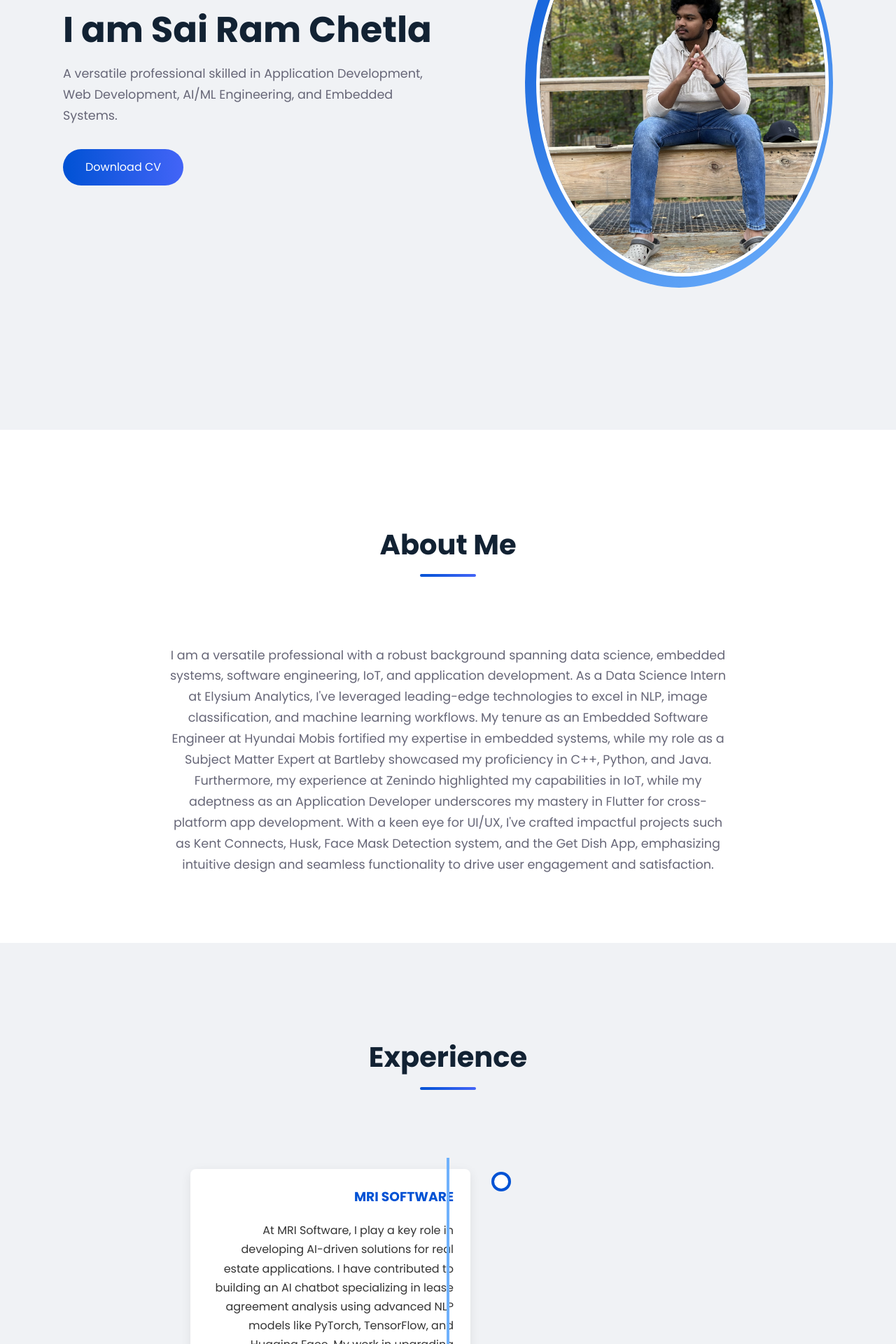
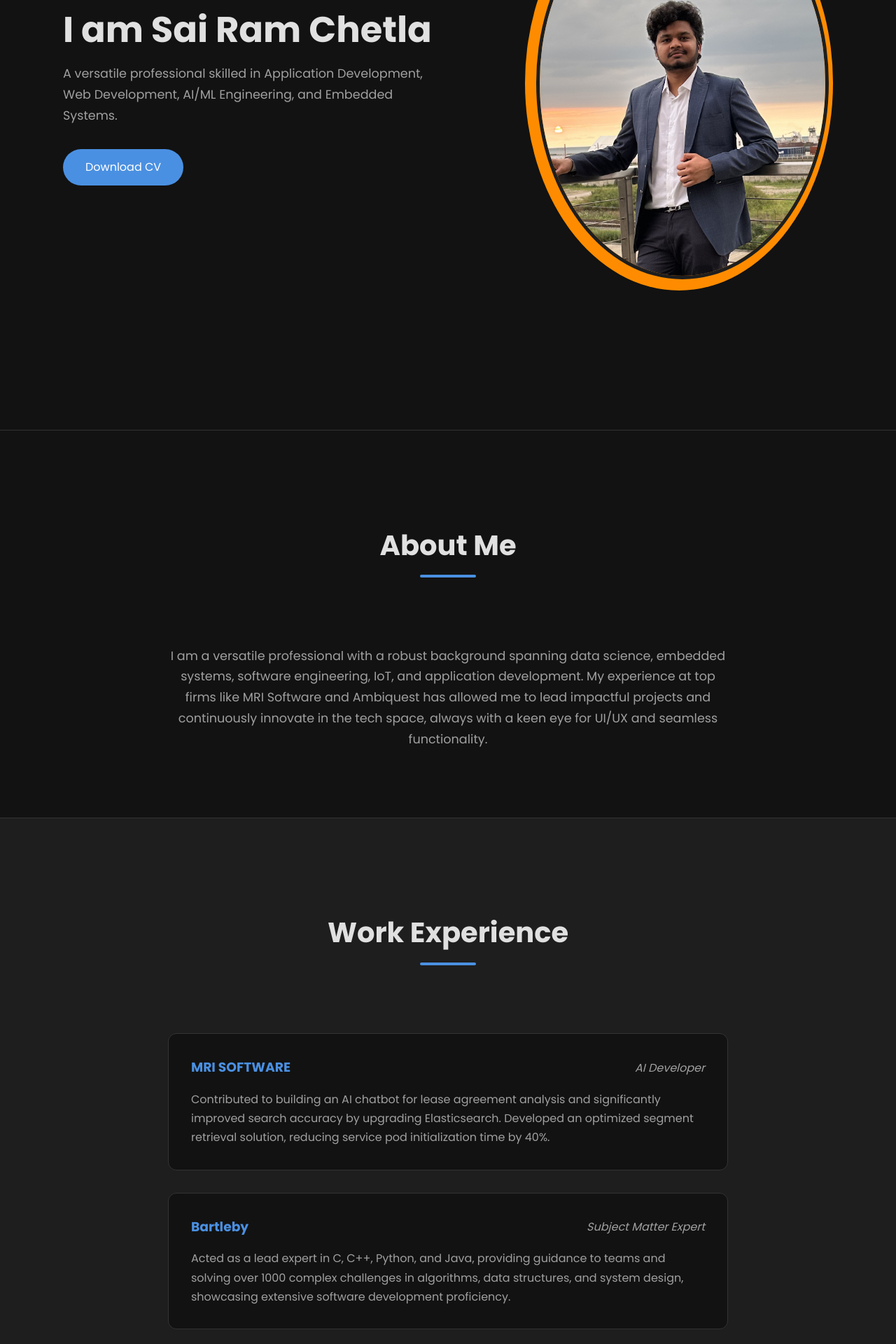
Before and after one commit to chetlasairam/ChetlaSaiRam.github.io, a PHP site: page / in a window 1280 px wide. Shown: the part 440-2360 px from the top of the page at 70% size. Run offline with PHP 8.4, Linux system fonts and the light colour scheme.

Commit message:
newui done

```diff
--- a/css/style.css
+++ b/css/style.css
@@ -13,17 +13,17 @@
 11. Responsive Design
 --- */
 
-/* 1. Global Styles & Variables */
+/* 1. Global Styles & Dark Theme Variables */
 :root {
-    --primary-color: #0052D4;
-    --secondary-color: #4364F7;
-    --accent-color: #6FB1FC;
-    --dark-navy: #122233;
-    --light-bg: #F0F2F5;
-    --white-color: #FFFFFF;
-    --text-color: #333;
-    --light-text: #667;
-    --shadow-color: rgba(0, 0, 0, 0.08);
+    --primary-color: #4A90E2; /* A brighter blue for accents */
+    --secondary-color: #7ED321; /* A vibrant green for highlights */
+    --bg-color: #121212; /* Main background color */
+    --surface-color: #1E1E1E; /* For cards and surfaces */
+    --surface-color-hover: #2a2a2a; /* For hover states */
+    --text-color: #E0E0E0; /* Primary text color */
+    --text-color-secondary: #A0A0A0; /* Lighter text for subtitles */
+    --border-color: #333333; /* For borders and dividers */
+    --shadow-color: rgba(0, 0, 0, 0.5);
     --font-family: 'Poppins', sans-serif;
 }
 
@@ -33,7 +33,7 @@ html {
 
 body {
     font-family: var(--font-family);
-    background-color: var(--white-color);
+    background-color: var(--bg-color);
     color: var(--text-color);
     margin: 0;
     line-height: 1.7;
@@ -115,17 +116,17 @@ body {
     font-size: 1.5rem;
     background: none;
     border: none;
-    color: var(--dark-navy);
+    color: var(--text-color);
     cursor: pointer;
 }
 
 /* 3. Hero (Intro) Section */
 .hero-section {
-    background-color: var(--light-bg);
+    background-color: var(--bg-color);
     min-height: 100vh;
     display: flex;
     align-items: center;
-    padding-top: 80px; /* Offset for sticky header */
+    padding-top: 80px;
 }
 
 .hero-content {
@@ -148,19 +149,19 @@ body {
 .hero-text h1 {
     font-size: 3.2rem;
     margin: 0.5rem 0 1rem 0;
-    color: var(--dark-navy);
+    color: var(--text-color);
     line-height: 1.2;
 }
 
 .hero-text p {
     font-size: 1.1rem;
-    color: var(--light-text);
+    color: var(--text-color-secondary);
     margin-bottom: 2rem;
 }
 
 .btn-primary {
-    background: linear-gradient(90deg, var(--primary-color), var(--secondary-color));
-    color: var(--white-color);
+    background: var(--primary-color);
+    color: #fff;
     padding: 0.8rem 2rem;
     border-radius: 50px;
     text-decoration: none;
@@ -182,19 +183,23 @@ body {
     position: relative;
     border-radius: 50%;
     padding: 1rem;
-    background: linear-gradient(145deg, var(--primary-color), var(--accent-color));
+    background: #FF8C00; /* A nice, modern shade of orange */
 }
 
 .hero-image img {
     width: 100%;
     border-radius: 50%;
-    border: 5px solid var(--white-color);
+    border: 5px solid var(--surface-color);
     display: block;
 }
 
 /* 4. General Section Styling */
 section {
     padding: 6rem 0;
+    border-bottom: 1px solid var(--border-color);
+}
+section:last-of-type {
+    border-bottom: none;
 }
 
 .section-title {
@@ -204,7 +209,7 @@ section {
 
 .section-title h2 {
     font-size: 2.5rem;
-    color: var(--dark-navy);
+    color: var(--text-color);
     position: relative;
     display: inline-block;
     padding-bottom: 0.8rem;
@@ -218,13 +223,13 @@ section {
     transform: translateX(-50%);
     width: 80px;
     height: 4px;
-    background: linear-gradient(90deg, var(--primary-color), var(--secondary-color));
+    background: var(--primary-color);
     border-radius: 2px;
 }
 
 /* 5. About Section */
 .about-section {
-    background-color: var(--white-color);
+    background-color: var(--bg-color);
 }
 
 .about-text {
@@ -232,80 +237,61 @@ section {
     margin: 0 auto;
     text-align: center;
     font-size: 1.1rem;
-    color: var(--light-text);
+    color: var(--text-color-secondary);
 }
 
-/* 6. Experience Section (Timeline) */
+/* 6. Experience Section (New Design) */
 .experience-section {
-    background-color: var(--light-bg);
+    background-color: var(--surface-color);
 }
 
-.timeline {
-    position: relative;
+.experience-grid {
+    display: grid;
+    grid-template-columns: 1fr;
+    gap: 2rem;
     max-width: 800px;
     margin: 0 auto;
 }
 
-.timeline::after {
-    content: '';
-    position: absolute;
-    width: 4px;
-    background: var(--accent-color);
-    top: 0;
-    bottom: 0;
-    left: 50%;
-    margin-left: -2px;
+.experience-card {
+    background-color: var(--bg-color);
+    padding: 2rem;
+    border-radius: 12px;
+    border: 1px solid var(--border-color);
+    transition: transform 0.3s, border-color 0.3s;
 }
 
-.timeline-item {
-    padding: 1rem 2rem;
-    position: relative;
-    width: 50%;
+.experience-card:hover {
+    transform: translateY(-5px);
+    border-color: var(--primary-color);
 }
 
-.timeline-item:nth-child(odd) {
-    left: 0;
-    padding-right: 3rem;
-    text-align: right;
+.experience-header {
+    display: flex;
+    justify-content: space-between;
+    align-items: center;
+    margin-bottom: 1rem;
 }
 
-.timeline-item:nth-child(even) {
-    left: 50%;
-    padding-left: 3rem;
+.experience-header h3 {
+    margin: 0;
+    color: var(--primary-color);
 }
 
-.timeline-item::after {
-    content: '';
-    position: absolute;
-    width: 20px;
-    height: 20px;
-    right: -10px;
-    background-color: var(--white-color);
-    border: 4px solid var(--primary-color);
-    top: 20px;
-    border-radius: 50%;
-    z-index: 1;
+.experience-role {
+    font-weight: 500;
+    color: var(--text-color-secondary);
+    font-style: italic;
 }
 
-.timeline-item:nth-child(even)::after {
-    left: -10px;
-}
-
-.timeline-content {
-    padding: 1.5rem;
-    background: var(--white-color);
-    border-radius: 8px;
-    box-shadow: 0 4px 15px var(--shadow-color);
-}
-
-.timeline-content h3 {
-    margin-top: 0;
-    color: var(--primary-color);
+.experience-card p {
+    color: var(--text-color-secondary);
+    margin: 0;
 }
 
 /* 7. Services Section */
 .services-section {
-    background-color: var(--white-color);
+    background-color: var(--bg-color);
 }
 
 .services-grid {
--- a/index.html
+++ b/index.html
@@ -42,7 +42,7 @@
                     </div>
                     <div class="hero-image-container">
                         <div class="hero-image">
-                            <img src="./img/intro_pic/me.jpg" alt="Sai Ram Chetla">
+                            <img src="./img/intro_pic/IMG_5624.png" alt="Sai Ram Chetla">
                         </div>
                     </div>
                 </div>
@@ -55,7 +55,7 @@
                     <h2>About Me</h2>
                 </div>
                 <p class="about-text">
-                    I am a versatile professional with a robust background spanning data science, embedded systems, software engineering, IoT, and application development. As a Data Science Intern at Elysium Analytics, I've leveraged leading-edge technologies to excel in NLP, image classification, and machine learning workflows. My tenure as an Embedded Software Engineer at Hyundai Mobis fortified my expertise in embedded systems, while my role as a Subject Matter Expert at Bartleby showcased my proficiency in C++, Python, and Java. Furthermore, my experience at Zenindo highlighted my capabilities in IoT, while my adeptness as an Application Developer underscores my mastery in Flutter for cross-platform app development. With a keen eye for UI/UX, I've crafted impactful projects such as Kent Connects, Husk, Face Mask Detection system, and the Get Dish App, emphasizing intuitive design and seamless functionality to drive user engagement and satisfaction.
+                    I am a versatile professional with a robust background spanning data science, embedded systems, software engineering, IoT, and application development. My experience at top firms like MRI Software and Ambiquest has allowed me to lead impactful projects and continuously innovate in the tech space, always with a keen eye for UI/UX and seamless functionality.
                 </p>
             </div>
         </section>
@@ -63,26 +63,29 @@
         <section class="experience-section" id="experience">
             <div class="container">
                 <div class="section-title">
-                    <h2>Experience</h2>
+                    <h2>Work Experience</h2>
                 </div>
-                <div class="timeline">
-                    <div class="timeline-item">
-                        <div class="timeline-content">
+                <div class="experience-grid">
+                    <div class="experience-card">
+                        <div class="experience-header">
                             <h3>MRI SOFTWARE</h3>
-                            <p>At MRI Software, I play a key role in developing AI-driven solutions for real estate applications. I have contributed to building an AI chatbot specializing in lease agreement analysis using advanced NLP models like PyTorch, TensorFlow, and Hugging Face. My work in upgrading Elasticsearch from 1.7 to 8.8, incorporating Reciprocal Rank Fusion (RRF) for hybrid search, has significantly improved search accuracy and GPU efficiency.</p>
+                            <span class="experience-role">AI Developer</span>
                         </div>
+                        <p>Contributed to building an AI chatbot for lease agreement analysis and significantly improved search accuracy by upgrading Elasticsearch. Developed an optimized segment retrieval solution, reducing service pod initialization time by 40%.</p>
                     </div>
-                    <div class="timeline-item">
-                        <div class="timeline-content">
+                    <div class="experience-card">
+                        <div class="experience-header">
                             <h3>Bartleby</h3>
-                            <p>Led as an expert in C, C++, Python, Java, offering guidance to teams, solving 1000+ complex challenges in algorithms, data structures, system design, and optimization, showcasing extensive software development proficiency.</p>
+                            <span class="experience-role">Subject Matter Expert</span>
                         </div>
+                        <p>Acted as a lead expert in C, C++, Python, and Java, providing guidance to teams and solving over 1000 complex challenges in algorithms, data structures, and system design, showcasing extensive software development proficiency.</p>
                     </div>
-                    <div class="timeline-item">
-                        <div class="timeline-content">
+                    <div class="experience-card">
+                        <div class="experience-header">
                             <h3>AMBIQUEST</h3>
-                            <p>At Ambiquest, I focused on AI-powered mobile application development. I developed a cross-platform fitness application using Flutter, integrating TensorFlow Lite for on-device activity recognition and OpenCV for real-time motion tracking. I designed RESTful APIs using FastAPI and managed PostgreSQL and Snowflake databases for large-scale analytics.</p>
+                             <span class="experience-role">Software Engineer</span>
                         </div>
+                        <p>Developed a machine learning-based document classification system using TensorFlow, SVM, and Naive Bayes with TF-IDF feature extraction. Built an end-to-end ML pipeline with RESTful API integration, CI/CD automation, and model optimization for accurate and scalable deployment.</p>
                     </div>
                 </div>
             </div>
```
Also changed, not shown: other parts of css/style.css (+59 -58 lines), projects/styles.css (+107 -40 lines), img/intro_pic/IMG_5624.png (added).
